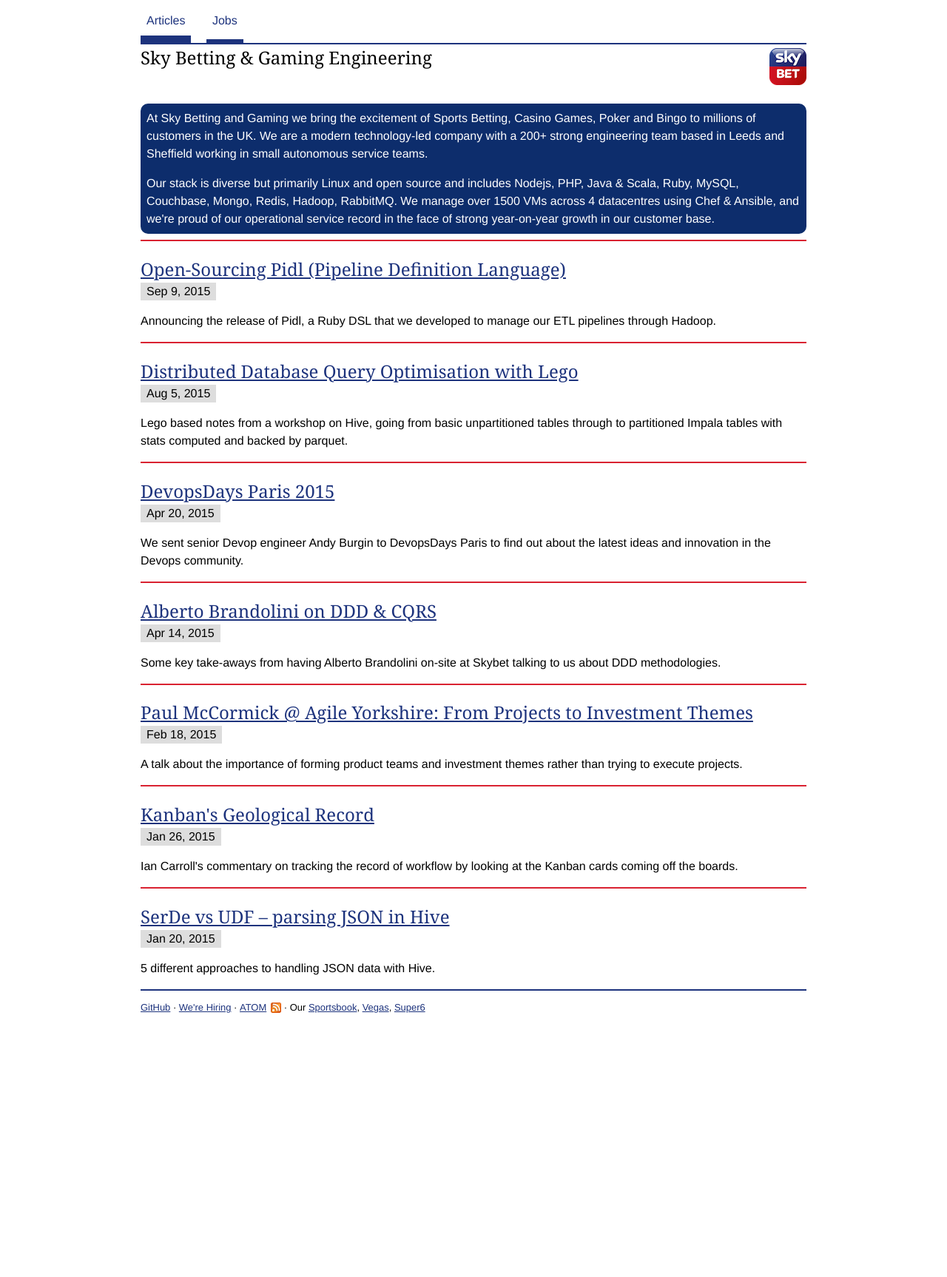
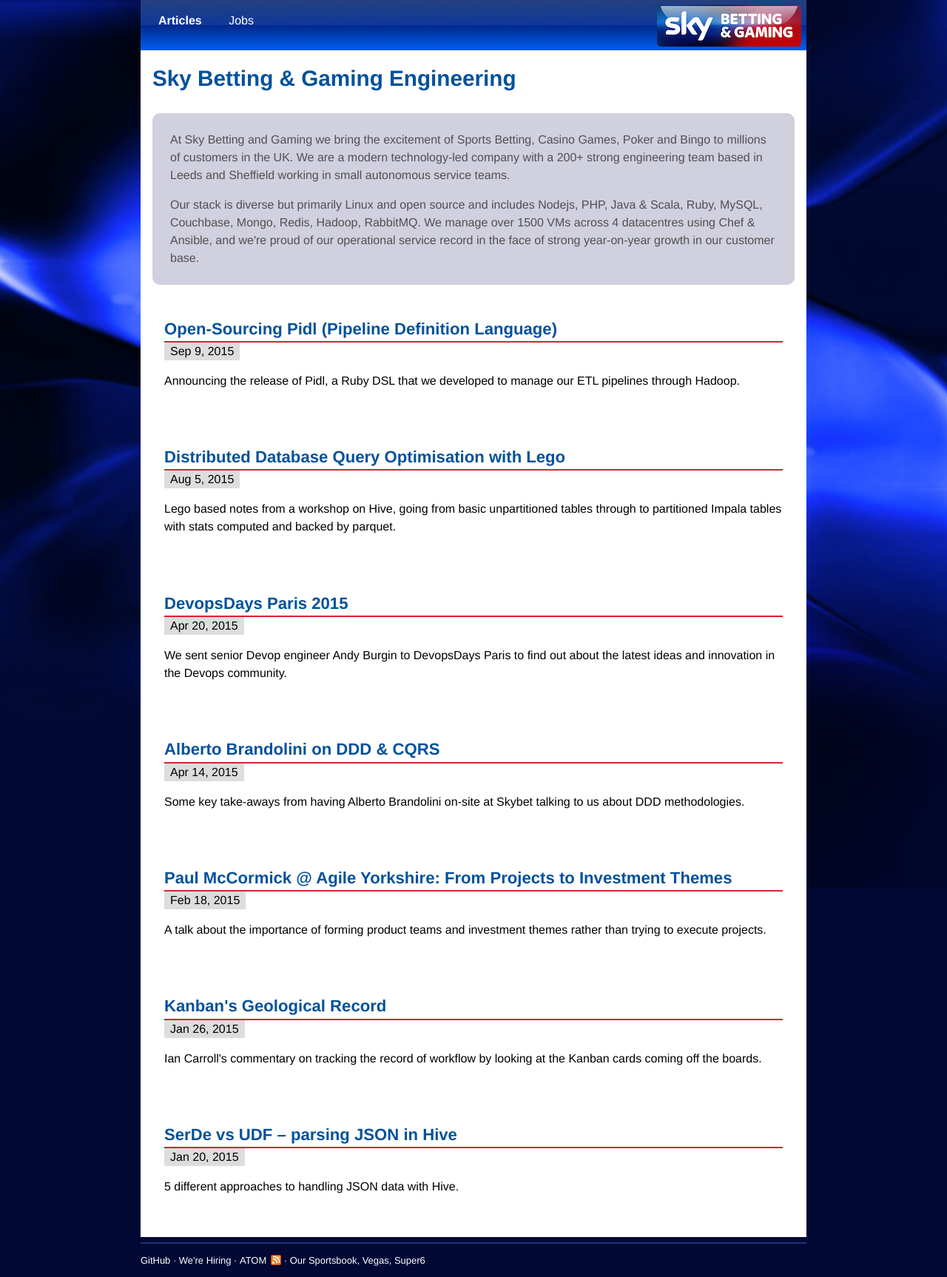
Before and after one commit to skybet/skybet.github.io, a Jekyll site: the page built from index.html, in a window 1280 px wide. Shown: the whole page at 74% size. Built offline with Jekyll 4.4.1, drawn with Linux system fonts in a browser that asks for light colours; nearby versions of some CDN libraries; Markdown is read by kramdown in place of the engine named in the settings; before the commit the page ends 1385 px from its top, so only the background shows below that.

Commit message:
Update the style to be nicer

```diff
--- a/_includes/head.html
+++ b/_includes/head.html
@@ -7,4 +7,6 @@
  <link rel="alternate"
        type="application/rss+xml" title="Sky Bet Engineering Feed"
        href="http://engineering.skybettingandgaming.com/feed.xml" />
+ <link rel="stylesheet" href="//cdnjs.cloudflare.com/ajax/libs/highlight.js/8.8.0/styles/default.min.css" />
+ <script src="//cdnjs.cloudflare.com/ajax/libs/highlight.js/8.8.0/highlight.min.js"></script>
 </head>
--- a/_includes/nav.html
+++ b/_includes/nav.html
@@ -1,5 +1,10 @@
 <nav>
 {% assign nav = (site.pages | where: "nav",true | sort: "nav_weight") %}
+<div class="logo">
+    <a href="http://www.skybet.com">
+        <img src="/images/logo.png" height="56">
+    </a>
+</div>
 <ul>
 {% for node in nav %}
   {% if page.url == node.url %}
--- a/css/basic.css
+++ b/css/basic.css
@@ -3,6 +3,7 @@
  display:block;
 }
 body {
+ background:url(/images/sbg_bg.jpg) center top no-repeat fixed #010834;
  margin:0 auto;
  line-height:1.5;
  max-width:900px;
@@ -10,18 +11,32 @@
  font-family:Helvetica,Arial,Tahoma,sans-serif;
  padding:0 0.5em;
 }
+nav {
+ background-image: linear-gradient(to bottom,#253f7f 0,#0e399b 50%,#01288a 50%,#015df1 100%);
+ height: 68px;
+}
 article {
  margin:0;
+ padding: 1em;
+ background: white;
+}
+section {
+ background: white;
+ padding: 1em;
+}
+#disqus_thread {
+ background: white;
+ padding: 1em;
 }
 section,header,footer {
  margin:0.5em 0;
 }
-section.post {
- border-top:2px solid #d92231;
+section.post h2{
+ border-bottom:2px solid #d92231;
 }
 section.highlight {
- background-color:#0d2d6c;
- color:#fff;
+ background-color:#d0d0df;
+ color:#505050;
  -webkit-border-radius: 10px;
  -moz-border-radius: 10px;
  border-radius: 10px;
@@ -31,7 +46,9 @@
  padding:0.5em;
 }
 a {
- color:#1d337d;
+ color: #01519c;
+ border: 0px;
+ text-decoration: none;
 }
 a.feed {
  background:url(/images/feed-icon-14x14.png) right center no-repeat;
@@ -41,6 +58,11 @@
 footer {
  border-top:2px solid #1d337d;
  font-size:81%;
+ background-color: #010834;
+ color: white;
+}
+footer a {
+    color: white;
 }
 p {
  margin:1em 0;
@@ -54,40 +76,42 @@
  padding:0 0.5em;
 }
 h1,h2 {
- font-family:Georgia,"Times New Roman",Times,serif;
- font-weight:normal;
+ font-weight:bold;
+ color: #01519c;
 }
 h1 {
  margin-top:0;
- border-top:2px solid #1d337d;
- background: url(../images/logo.png) right center no-repeat;
- min-height:60px;
  padding-right:50px;
+ font-size: 1.856em;
 }
 h2 {
  margin-bottom:0;
+ font-size: 1.384rem;
 }
 pre {
  display:block;
  font-size:small;
 }
 pre code {
- font-size:100%;
-}
-code {
- font-family: Monaco,"Courier New","DejaVu Sans Mono","Bitstream Vera Sans Mono",monospace;
+ display: block;
  font-size:81%;
- color: #52595D;
  border: 1px solid #CCC;
- background-color: #F9F9F9;
- padding: 0px 3px;
- display: inline-block;
+ padding: 6px 8px;
  -webkit-border-radius: 3px;
  -moz-border-radius: 3px;
  border-radius: 3px;
  -moz-background-clip: padding;
  -webkit-background-clip: padding-box;
  background-clip: padding-box;
+}
+code {
+ display: inline-block;
+ font-family: Monaco,"Courier New","DejaVu Sans Mono","Bitstream Vera Sans Mono",monospace;
+ font-size:81%;
+ color: #52595D;
+ background-color: #F9F9F9;
+ border: 0px;
+ padding: 0px;
 }
 del {
  display:none;
@@ -98,22 +122,106 @@
  padding:1px;
  border:1px solid #ccc;
 }
+nav .logo {
+ float: right;
+ padding: 6px;
+}
+nav .logo a {
+ padding: 0px;
+}
+nav img {
+ border: none;
+}
 nav ul {
  list-style: none;
- padding:0; margin:0;
+ padding:0;
+ margin:0em 0em 0em 1em;
+ height: 100%;
 }
 nav li {
  display: inline-block;
  padding:0; margin:0;
- border-bottom:5px solid #1d337d;
  margin-right:1em;
+ height: 100%;
 }
 nav a {
  display:block;
  padding:1em 0.5em 0.5em 0.5em;
  text-decoration: none;
- border-bottom:5px solid transparent;
+ color: white;
+ height: 100%;
 }
-nav a:hover, nav a.current {
- border-bottom:5px solid #1d337d;
+nav li:hover {
+ background-image: linear-gradient(to bottom,#152f3f 0,#0e196b 50%,#01084a 50%,#011d71 100%);
 }
+nav a.current {
+    font-weight: bold;
+}
+
+
+/* Copied from https://gist.github.com/demisx/025698a7b5e314a7a4b5 /
+.highlight  { background: #ffffff; }
+.highlight .c { color: #999988; font-style: italic } /* Comment */
+.highlight .err { color: #a61717; background-color: #e3d2d2 } /* Error */
+.highlight .k { font-weight: bold } /* Keyword */
+.highlight .o { font-weight: bold } /* Operator */
+.highlight .cm { color: #999988; font-style: italic } /* Comment.Multiline */
+.highlight .cp { color: #999999; font-weight: bold } /* Comment.Preproc */
+.highlight .c1 { color: #999988; font-style: italic } /* Comment.Single */
+.highlight .cs { color: #999999; font-weight: bold; font-style: italic } /* Comment.Special */
+.highlight .gd { color: #000000; background-color: #ffdddd } /* Generic.Deleted */
+.highlight .gd .x { color: #000000; background-color: #ffaaaa } /* Generic.Deleted.Specific */
+.highlight .ge { font-style: italic } /* Generic.Emph */
+.highlight .gr { color: #aa0000 } /* Generic.Error */
+.highlight .gh { color: #999999 } /* Generic.Heading */
+.highlight .gi { color: #000000; background-color: #ddffdd } /* Generic.Inserted */
+.highlight .gi .x { color: #000000; background-color: #aaffaa } /* Generic.Inserted.Specific */
+.highlight .go { color: #888888 } /* Generic.Output */
+.highlight .gp { color: #555555 } /* Generic.Prompt */
+.highlight .gs { font-weight: bold } /* Generic.Strong */
+.highlight .gu { color: #aaaaaa } /* Generic.Subheading */
+.highlight .gt { color: #aa0000 } /* Generic.Traceback */
+.highlight .kc { font-weight: bold } /* Keyword.Constant */
+.highlight .kd { font-weight: bold } /* Keyword.Declaration */
+.highlight .kp { font-weight: bold } /* Keyword.Pseudo */
+.highlight .kr { font-weight: bold } /* Keyword.Reserved */
+.highlight .kt { color: #445588; font-weight: bold } /* Keyword.Type */
+.highlight .m { color: #009999 } /* Literal.Number */
+.highlight .s { color: #d14 } /* Literal.String */
+.highlight .na { color: #008080 } /* Name.Attribute */
+.highlight .nb { color: #0086B3 } /* Name.Builtin */
+.highlight .nc { color: #445588; font-weight: bold } /* Name.Class */
+.highlight .no { color: #008080 } /* Name.Constant */
+.highlight .ni { color: #800080 } /* Name.Entity */
+.highlight .ne { color: #990000; font-weight: bold } /* Name.Exception */
+.highlight .nf { color: #990000; font-weight: bold } /* Name.Function */
+.highlight .nn { color: #555555 } /* Name.Namespace */
+.highlight .nt { color: #000080 } /* Name.Tag */
+.highlight .nv { color: #008080 } /* Name.Variable */
+.highlight .ow { font-weight: bold } /* Operator.Word */
+.highlight .w { color: #bbbbbb } /* Text.Whitespace */
+.highlight .mf { color: #009999 } /* Literal.Number.Float */
+.highlight .mh { color: #009999 } /* Literal.Number.Hex */
+.highlight .mi { color: #009999 } /* Literal.Number.Integer */
+.highlight .mo { color: #009999 } /* Literal.Number.Oct */
+.highlight .sb { color: #d14 } /* Literal.String.Backtick */
+.highlight .sc { color: #d14 } /* Literal.String.Char */
+.highlight .sd { color: #d14 } /* Literal.String.Doc */
+.highlight .s2 { color: #d14 } /* Literal.String.Double */
+.highlight .se { color: #d14 } /* Literal.String.Escape */
+.highlight .sh { color: #d14 } /* Literal.String.Heredoc */
+.highlight .si { color: #d14 } /* Literal.String.Interpol */
+.highlight .sx { color: #d14 } /* Literal.String.Other */
+.highlight .sr { color: #009926 } /* Literal.String.Regex */
+.highlight .s1 { color: #d14 } /* Literal.String.Single */
+.highlight .ss { color: #990073 } /* Literal.String.Symbol */
+.highlight .bp { color: #999999 } /* Name.Builtin.Pseudo */
+.highlight .vc { color: #008080 } /* Name.Variable.Class */
+.highlight .vg { color: #008080 } /* Name.Variable.Global */
+.highlight .vi { color: #008080 } /* Name.Variable.Instance */
+.highlight .il { color: #009999 } /* Literal.Number.Integer.Long */
+
+/* Make line numbers unselectable: excludes line numbers from copy-paste user ops */
+.highlight .lineno {-webkit-user-select: none;-moz-user-select: none; -o-user-select: none;}
+.lineno::-moz-selection {background-color: transparent;} /* Mozilla specific */
+.lineno::selection {background-color: transparent;} /* Other major browsers */
```
Also changed, not shown: jobs.md (+1 -1 lines), images/logo.png, images/sbg_bg.jpg (added).
